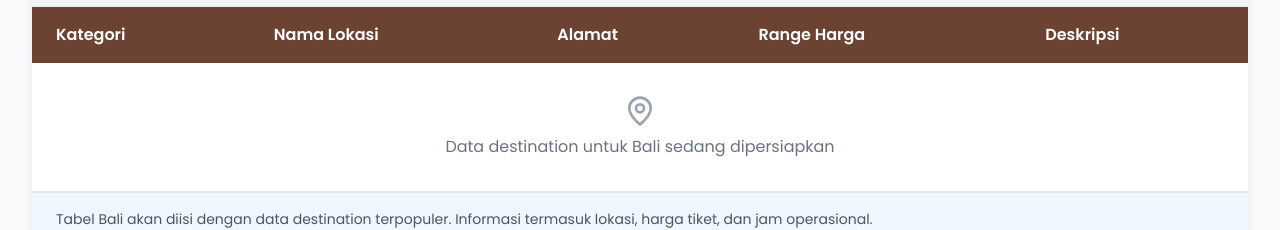
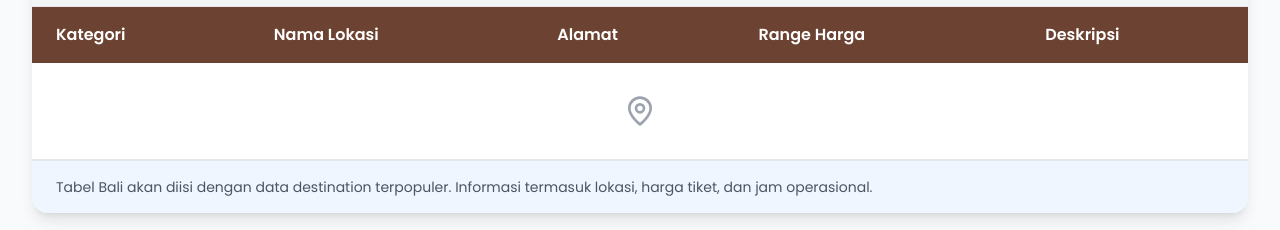
Before and after one commit to maurakhalishaz-hub/KomputasiProject, a React (Vite) app: page / in a window 1280 px wide. Shown: the part 3640-3870 px from the top of the page. Built offline with nearby package versions, Linux system fonts and the light colour scheme.

Commit message:
Updated TopListTable.tsx

```diff
--- a/src/components/TopListTable.tsx
+++ b/src/components/TopListTable.tsx
@@ -133,7 +133,6 @@ function DestinationTable({ kota, data }) {
                 <td colSpan={5} className="px-6 py-8 text-center text-gray-500">
                   <div className="flex flex-col items-center gap-2">
                     <MapPin size={32} className="text-gray-400" />
-                    <p>Data destination untuk {kota} sedang dipersiapkan</p>
                   </div>
                 </td>
               </tr>
```
